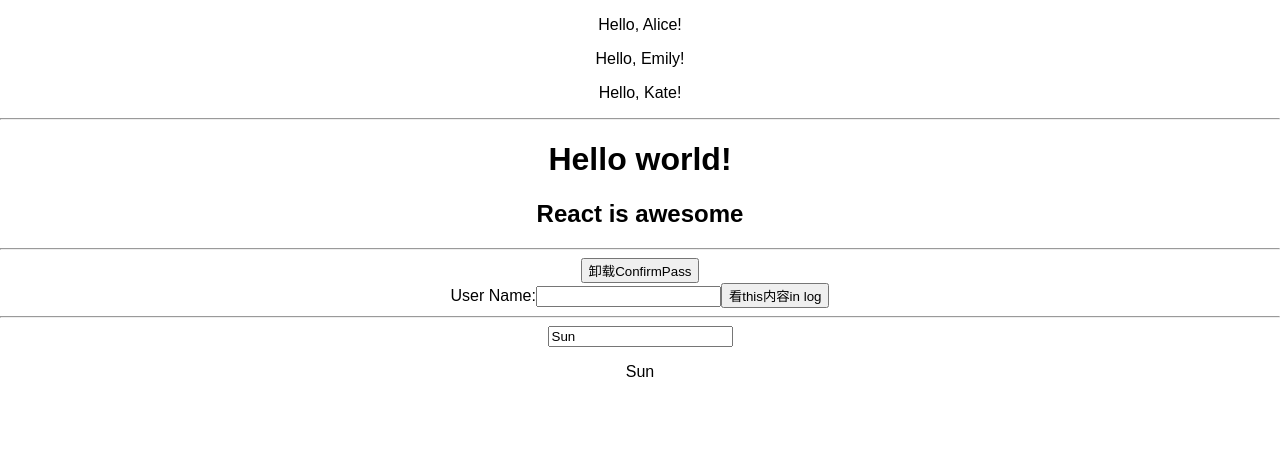
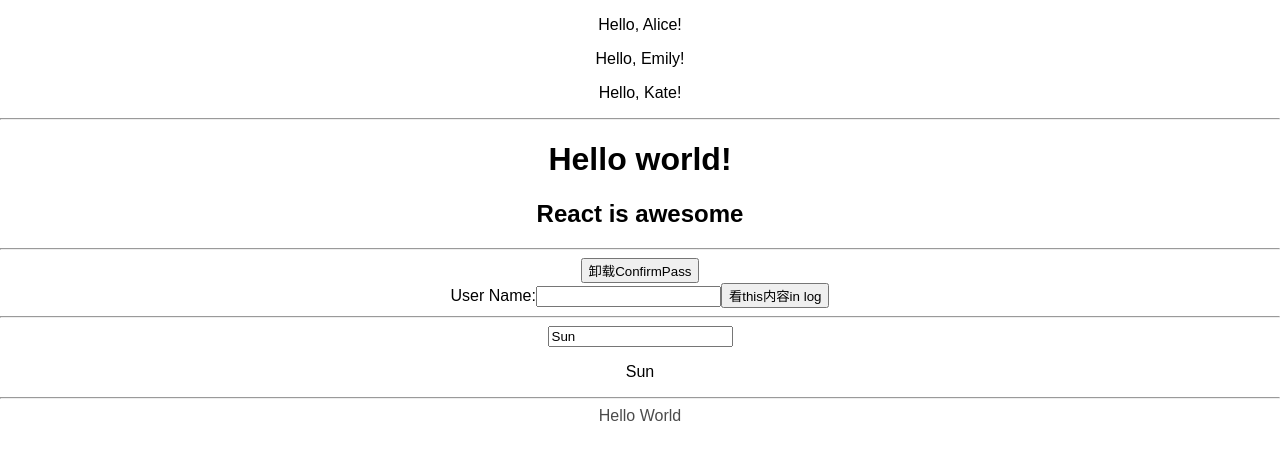
Before and after one commit to wszhi/reactWorkshop, a React (Create React App) app: page / in a window 1280 px wide. Shown: the top 460 px of the page. Built offline with nearby package versions, Linux system fonts and the light colour scheme.

Commit message:
react 生命周期有很多方法可调用：componentDidMount

```diff
--- a/src/App.js
+++ b/src/App.js
@@ -4,6 +4,7 @@ import ListName from './component/ListName.js'
 import ListHtmlTag from './component/ListHtmlTag.js'
 import GetRealDOM from './component/GetRealDOM.js'
 import FormInput from './component/FormInput.js'
+import LifeCircle from './component/LifeCircle.js'
 
 class App extends Component {
   render() {
@@ -17,6 +18,8 @@ class App extends Component {
         <GetRealDOM/>
         <hr/>
         <FormInput/>
+        <hr/>
+        <LifeCircle name="World"/>
       </div>
     );
   }
--- /dev/null
+++ b/src/component/LifeCircle.js
@@ -0,0 +1,33 @@
+import React, {Component} from 'react'
+
+class LifeCircle extends Component {
+  constructor(props) {
+    super(props);
+    this.state = {
+      opacity: 1.0
+    }
+  }
+
+  componentDidMount() {
+    setInterval(function () {
+      var opacity = this.state.opacity;
+      opacity -= 0.3;
+      if (opacity <= 0) {
+        opacity = 1
+      }
+      this.setState({
+        opacity: opacity
+      })
+    }.bind(this), 1000)
+  }
+
+  render() {
+    return (
+      <div style={{opacity: this.state.opacity}}>
+        Hello {this.props.name}
+      </div>
+    )
+  }
+}
+
+export default LifeCircle
```
